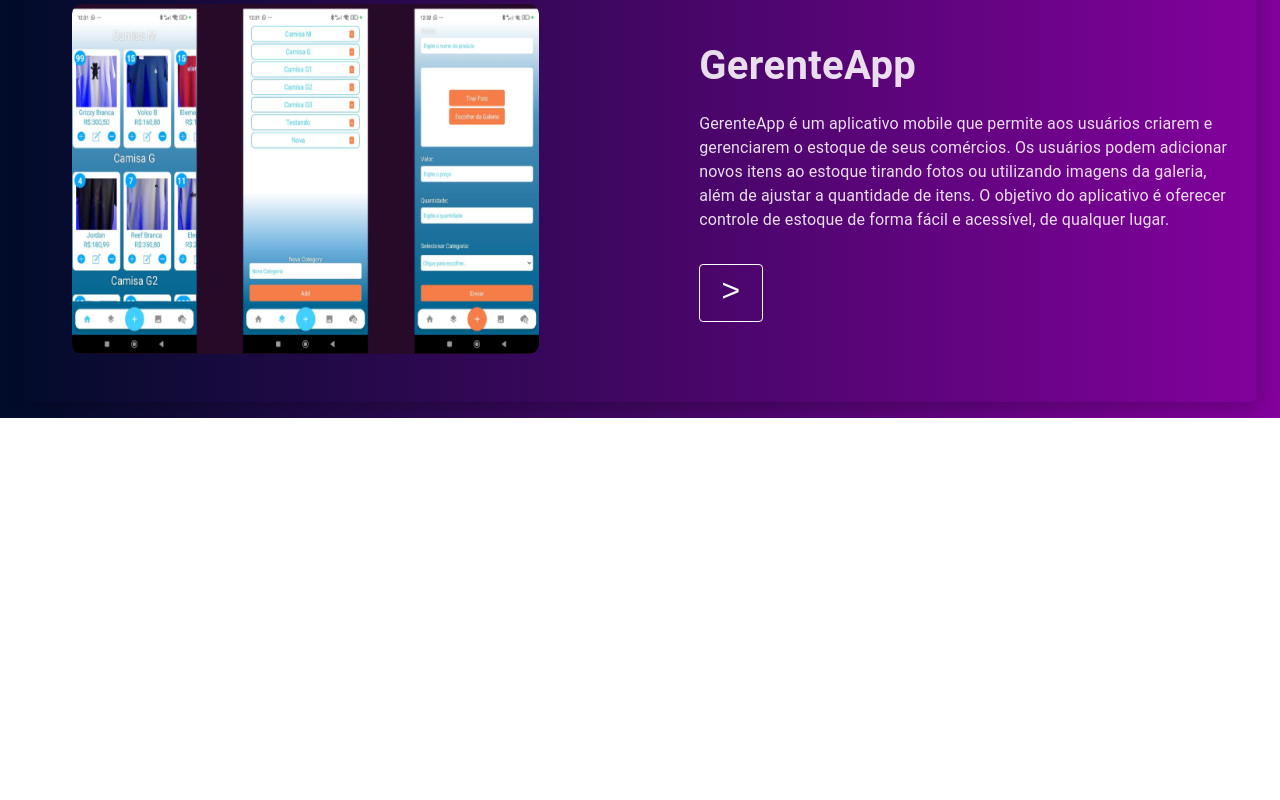
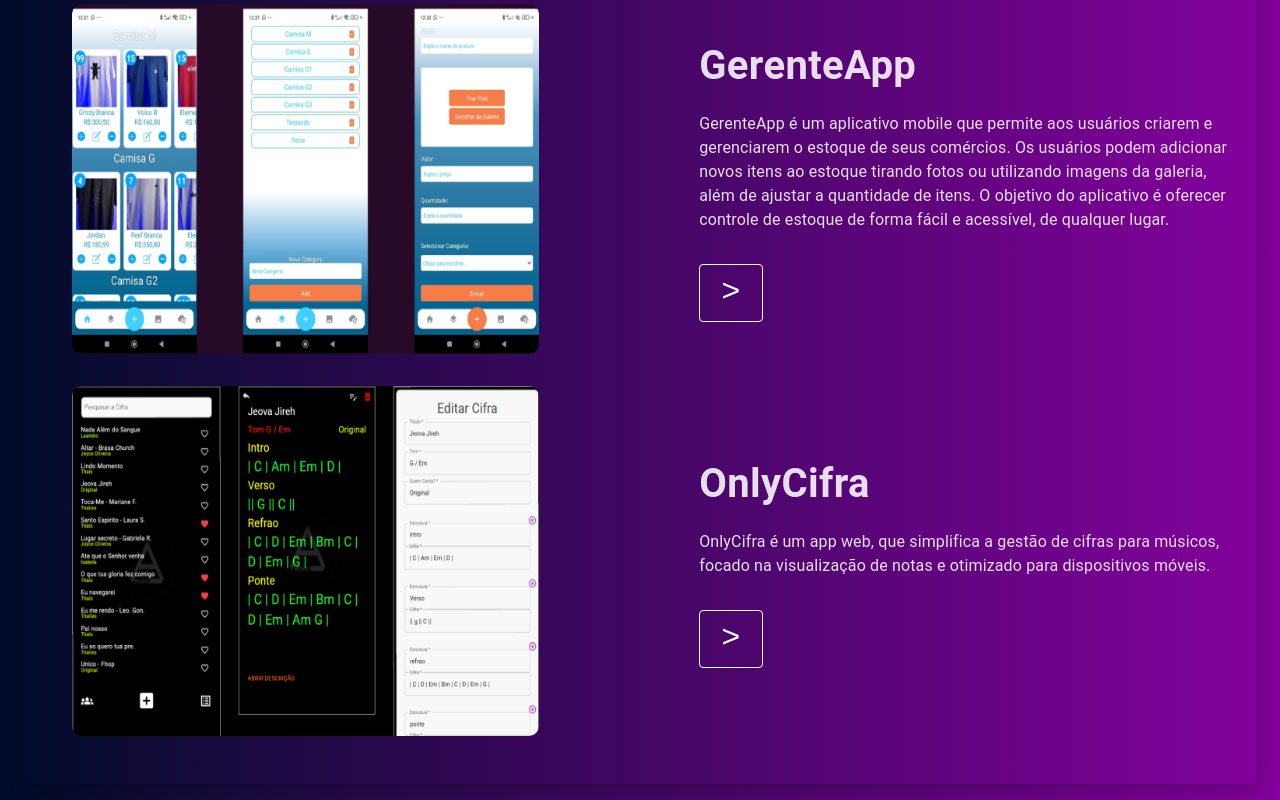
Before and after one commit to RamonRodSou/RodSouTec, a React (Vite) app: page /projetos in a window 1280 px wide. Shown: the part 2541-3341 px from the top of the page. Before the commit the page ends 2959 px from the top, so only its background shows below. Built offline with nearby package versions, Linux system fonts and the light colour scheme.

Commit message:
feat: add novo projeto Onlycifra

```diff
--- a/src/components/Projetos/ListProject.tsx
+++ b/src/components/Projetos/ListProject.tsx
@@ -5,6 +5,7 @@ import agendou from '../../assets/img/project/agendou.webp'
 import KidFlix from '../../assets/img/project/KidFlix.webp'
 import ECommerce from '../../assets/img/project/E-commerce.webp'
 import GerenteApp from '../../assets/img/project/GerenteApp.webp'
+import OnlyCifra from '../../assets/img/project/OnlyCifra.webp'
 
 import IProject from '../../interface/IProject'
 
@@ -72,6 +73,15 @@ const listProject: IProject[] = [
         arquivo: 'GerenteApp'
 
     },
+    {
+        id: 9,
+        name: "OnlyCifra",
+        description: "OnlyCifra é um app web, que simplifica a gestão de cifras para músicos, focado na visualização de notas e otimizado para dispositivos móveis.",
+        img: OnlyCifra,
+        url: 'rodsoudev.com',
+        arquivo: 'OnlyCifra'
+
+    },
 ]
 
 export default listProject
--- a/src/server.js
+++ b/src/server.js
@@ -27,7 +27,7 @@ async function createServer() {
     const mensagem = `Cliente: ${nome},\n\n Email: ${email},\n\n Telefone: ${telefone},\n\n Serviço: ${servico}\n\n ${dataFormatada}`
     const mensagemFormatada = encodeURIComponent(mensagem)
 
-    let token = '6404469401:AAFiWfbdcQ3aypuognmviTMQ58CXsUccatU'
+    let token = '00000000:AAFiWfbdcQ3aypuognmviTMQ58CXsUccatU'
     let chatId = '928984269' // id da pessoa
 
     const urlApiTelegram = `https://api.telegram.org/bot${token}/sendMessage?chat_id=${chatId}&text=${mensagemFormatada}`
```
Also changed, not shown: src/assets/img/project/OnlyCifra.webp (added), 1 other file (tests, documents, lock files or other folders).
